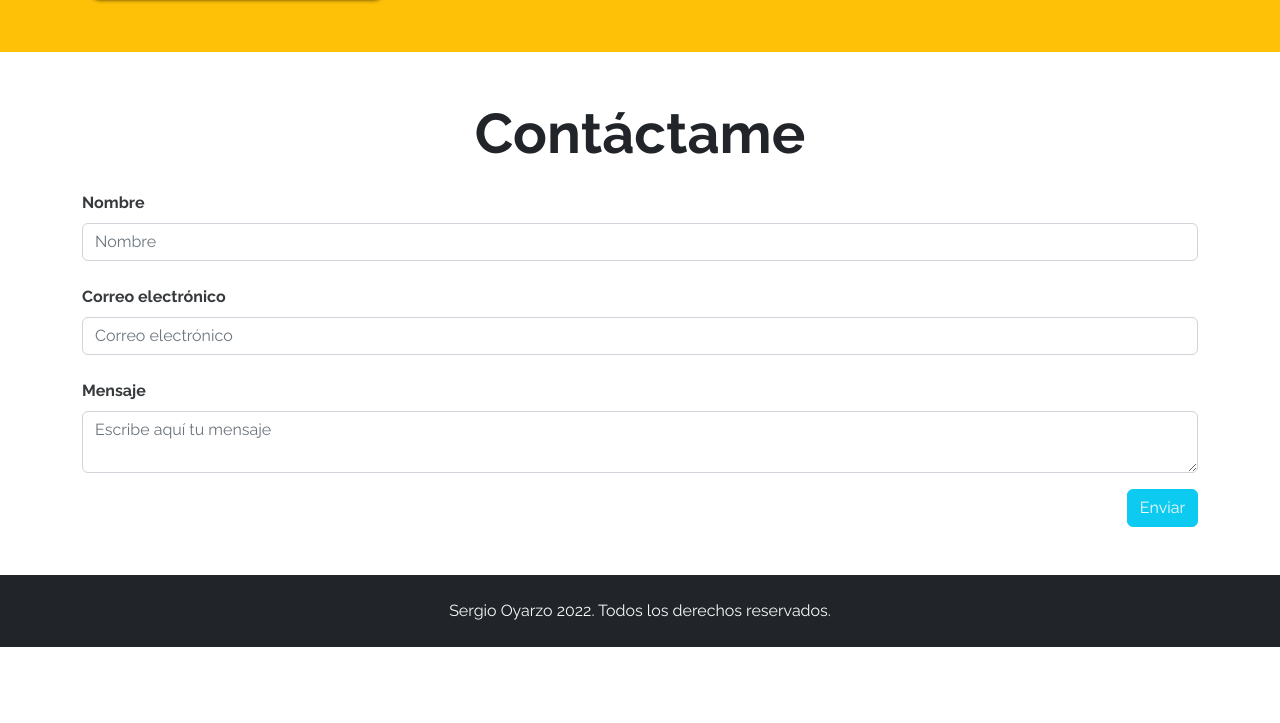
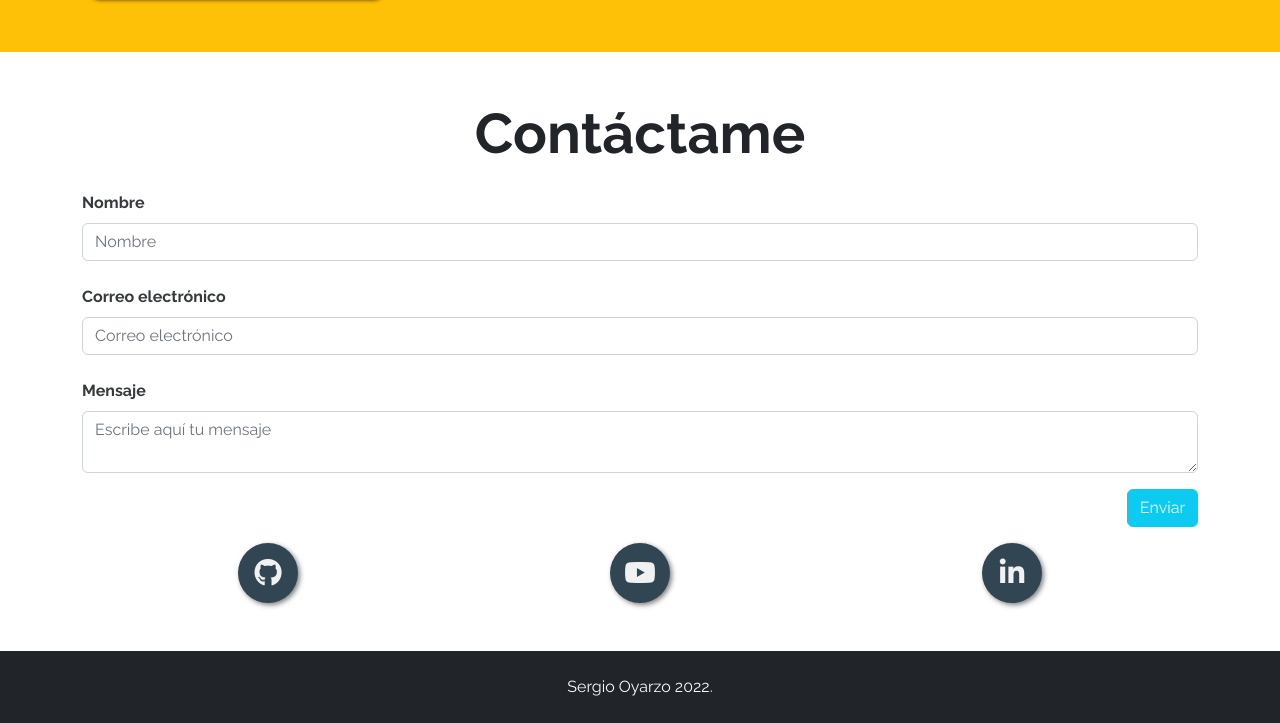
Before and after one commit to Loreawum/Sergi_Portafolio.github.io-, a plain HTML site: page index.html in a window 1280 px wide. Shown: the part 1591-2314 px from the top of the page. Before the commit the page ends 2238 px from the top, so only its background shows below. Drawn offline with nearby package versions, Linux system fonts and the light colour scheme.

Commit message:
Se Añade redes sociales a seccion contactame, modificando indexhtml y estilos css

```diff
--- a/assets/css/estilos.css
+++ b/assets/css/estilos.css
@@ -29,6 +29,30 @@ box-shadow: 0px 3px 5px black;
   font-weight: 700;
   color: #373a3c;
 }
+/* Redes Sociales de contacto*/
+.buttons {
+  min-width: 700px;
+  display: flex;
+  justify-content: space-around;
+}
+
+.buttons a {
+  text-decoration: none;
+  font-size: 28px;
+  width: 60px;
+  height: 60px;
+  line-height: 60px;
+  text-align: center;
+  background: #314652;
+  color: #f1f1f1;
+  border-radius: 50%;
+  box-shadow: 2px 2px 5px rgba(0, 0, 0, .5);
+  transition: all .4s ease-in-out;
+}
+
+.buttons a:hover {
+  transform: scale(1.2);
+}
 
 @media (max-width: 768px) {
   #Contacto form label {
--- a/index.html
+++ b/index.html
@@ -163,6 +163,9 @@
         <h2 class="display-4 fw-bold text-center my-4">Contáctame</h2>
 
         <p class="text-center my-4 d-none d-md-block"></p>
+        <div class="container">
+        </div>
+
 
         <form>
             <div class="form-group mb-4">
@@ -185,13 +188,19 @@
             </div>
 
         </form>
+    <!--Redes Sociales de contacto-->
+        <section class="buttons">
+            <a href="https://github.com/sergi199904" class="fa fa-github"></a>
+            <a href="https://www.youtube.com/channel/UCt43b7RN7-y1oLx6wUOnh7g" class="fa fa-youtube"></a>
+            <a href="https://www.linkedin.com/in/sergio-oyarzo-414652130/" class="fa fa-linkedin"></a>
+          </section>
 
     </section>
 
     <!--Footer-->
 
     <footer class="bg-dark text-center text-light p-4">
-        <p class="mb-0">Sergio Oyarzo 2022. Todos los derechos reservados.</p>
+        <p class="mb-0">Sergio Oyarzo 2022.</p>
     </footer>
 
     <script src="https://cdn.jsdelivr.net/npm/bootstrap@5.2.0-beta1/dist/js/bootstrap.bundle.min.js" integrity="sha384-pprn3073KE6tl6bjs2QrFaJGz5/SUsLqktiwsUTF55Jfv3qYSDhgCecCxMW52nD2" crossorigin="anonymous"></script>
```
